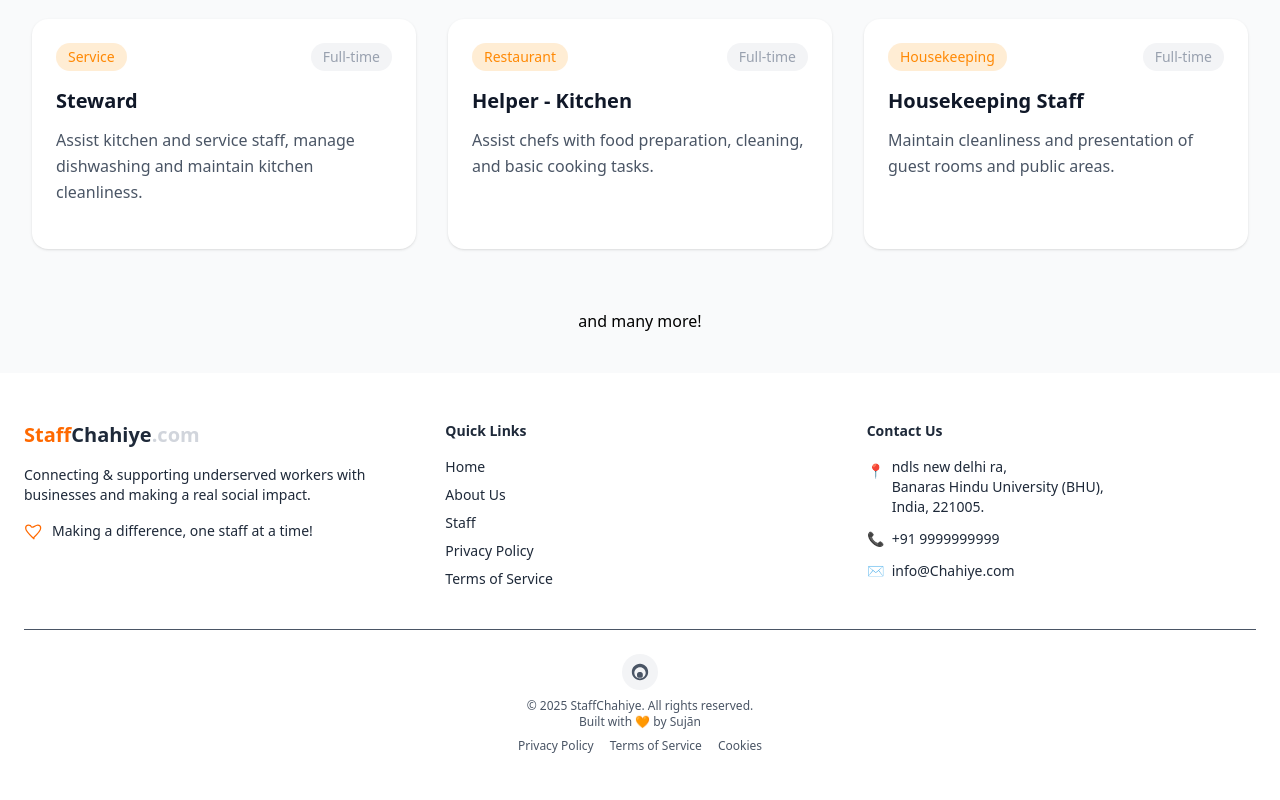
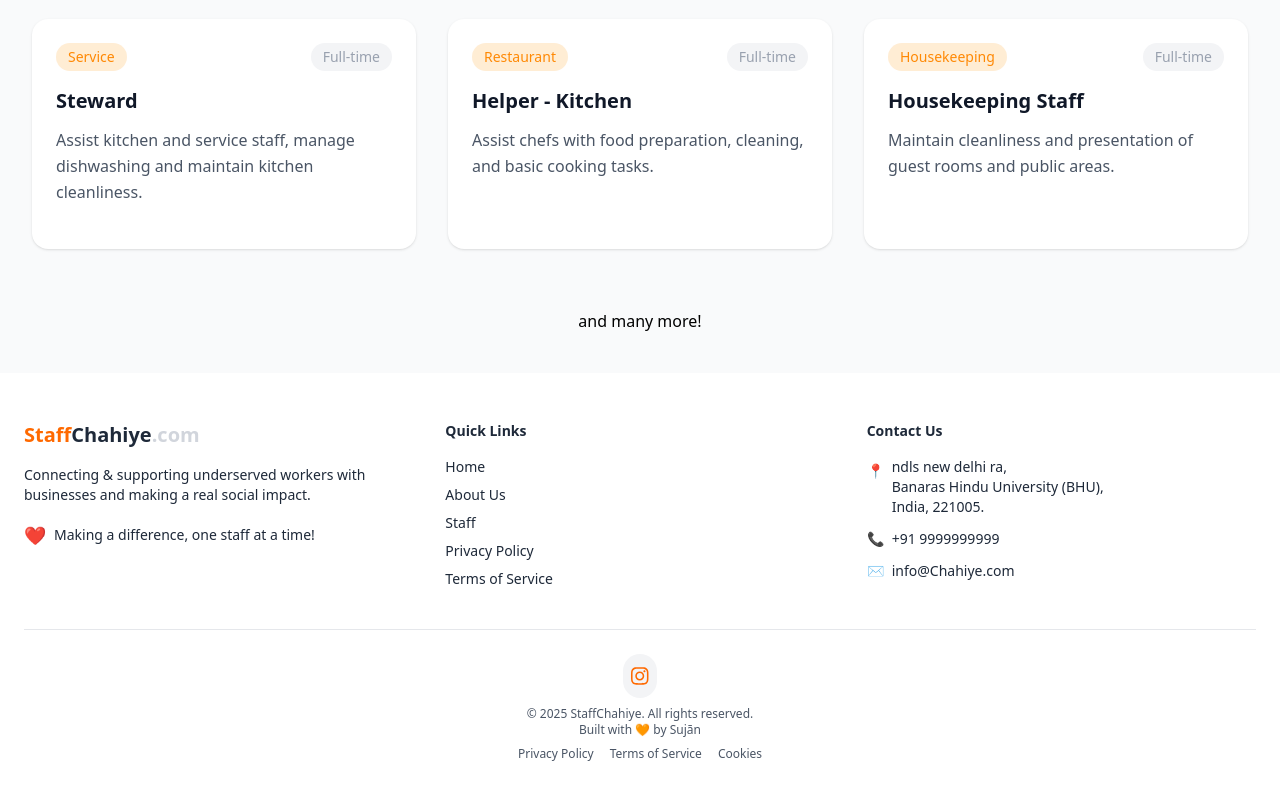
Before and after one commit to itsaimsd/RS_SERVICES, a React (Vite) app: page / in a window 1280 px wide. Shown: the part 2153-2953 px from the top of the page. Built offline with nearby package versions, Linux system fonts and the light colour scheme.

Commit message:
modify footer icons

```diff
--- a/package.json
+++ b/package.json
@@ -10,6 +10,9 @@
     "preview": "vite preview"
   },
   "dependencies": {
+    "@fortawesome/fontawesome-svg-core": "^6.7.2",
+    "@fortawesome/free-brands-svg-icons": "^6.7.2",
+    "@fortawesome/react-fontawesome": "^0.2.2",
     "@tailwindcss/vite": "^4.1.7",
     "react": "^19.1.0",
     "react-dom": "^19.1.0",
--- a/src/Component/footer.jsx
+++ b/src/Component/footer.jsx
@@ -1,4 +1,6 @@
 import React from "react";
+import { FontAwesomeIcon } from "@fortawesome/react-fontawesome";
+import { faInstagram } from "@fortawesome/free-brands-svg-icons";
 
 const Footer = () => {
   return (
@@ -16,24 +18,7 @@ const Footer = () => {
               making a real social impact.
             </p>
             <div className="flex items-center gap-2 mt-4">
-              <span className="text-orange-500 text-lg">
-                <svg
-                  xmlns="http://www.w3.org/2000/svg"
-                  fill="none"
-                  viewBox="0 0 24 24"
-                  strokeWidth={1.5}
-                  stroke="currentColor"
-                  className="w-5 h-5"
-                >
-                  <path
-                    strokeLinecap="round"
-                    strokeLinejoin="round"
-                    d="M12 21.35l-1.45-1.32C5.4 15.36 2 12.28 2 8.5 2 6.5 3.5 5
-              5.5 5c1.54 0 3.04.99 3.57 2.36h1.87C13.46 5.99 14.96 5 16.5
-              5 18.5 5 20 6.5 20 8.5c0 3.78-3.4 6.86-8.55 11.54L12 21.35z"
-                  />
-                </svg>
-              </span>
+              <span className="text-orange-500 text-lg">❤️</span>
               <p>Making a difference, one staff at a time!</p>
             </div>
           </div>
@@ -94,22 +79,12 @@ const Footer = () => {
           </div>
         </div>
 
-        {/* Bottom strip */}
-        <div className="mt-10 border-t pt-6 text-center text-xs text-gray-600">
+        {/* Bottom strip with Instagram */}
+
+        <div className="mt-10 border-t border-gray-200 pt-6 text-center text-xs text-gray-600">
           <div className="flex justify-center mb-2">
-            <div className="bg-gray-100 p-2 rounded-full">
-              <svg
-                xmlns="http://www.w3.org/2000/svg"
-                fill="currentColor"
-                viewBox="0 0 24 24"
-                className="w-5 h-5 text-gray-600"
-              >
-                <path
-                  d="M12 2.2C6.6 2.2 2.2 6.6 2.2 12S6.6 21.8 12 21.8 21.8 17.4 21.8
-           12 17.4 2.2 12 2.2zm0 17.6c-3.7 0-6.8-3-6.8-6.8S8.3 6.2 12 6.2s6.8 3 6.8
-           6.8-3 6.8-6.8 6.8zm3.2-6.1c-.1-.3-.3-.6-.6-.9s-.5-.5-.9-.6c-.3-.1-.9-.2-1.8-.2s-1.5.1-1.8.2c-.3.1-.6.3-.9.6s-.5.6-.6.9c-.1.3-.2.9-.2 1.8s.1 1.5.2 1.8c.1.3.3.6.6.9s.5.5.9.6c.3.1.9.2 1.8.2s1.5-.1 1.8-.2c.3-.1.6-.3.9-.6s.5-.6.6-.9c.1-.3.2-.9.2-1.8s-.1-1.5-.2-1.8z"
-                />
-              </svg>
+            <div className="bg-gray-100 p-2 rounded-full text-orange-500 text-xl">
+              <FontAwesomeIcon icon={faInstagram} />
             </div>
           </div>
           <p>© 2025 StaffChahiye. All rights reserved.</p>
```
Also changed, not shown: 1 other file (tests, documents, lock files or other folders).
